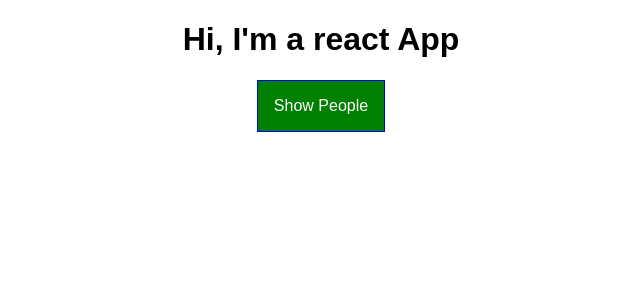
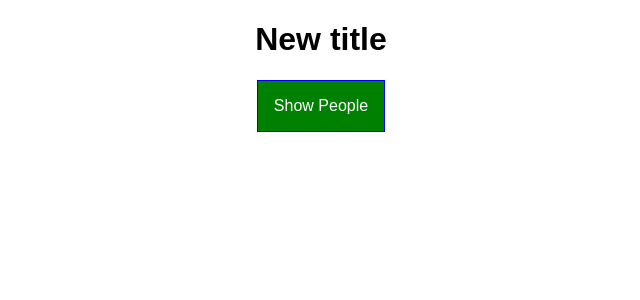
Before and after one commit to imatthews009/reactPractice, a React app: page / in a window 1280 px wide. Shown: the top 300 px of the page, without its empty margins (319-959 px from the left). Built offline with nearby package versions, Linux system fonts and the light colour scheme.

Commit message:
passed prop from index.js to the app.js using this.props

```diff
--- a/src/components/Cockpit/Cockpit.js
+++ b/src/components/Cockpit/Cockpit.js
@@ -18,7 +18,7 @@ const cockpit = (props) => {
 
   return (
     <div className={classes.Cockpit}>
-      <h1 className={assignedClasses.join(' ')}>Hi, I'm a react App</h1>
+      <h1 className={assignedClasses.join(' ')}>{props.appTitle}</h1>
       <button
         clasName={btnClass}
         onClick={props.clicked}>Show People
--- a/src/containers/App.js
+++ b/src/containers/App.js
@@ -77,6 +77,7 @@ class App extends Component {
     return (
       <div className={classes.App}>
         <Cockpit
+          appTitle = {this.props.title}
           showPersons = {this.state.showPersons}
           persons={this.state.persons}
           clicked={this.togglePersonsHandler} />
--- a/src/index.js
+++ b/src/index.js
@@ -4,5 +4,5 @@ import './index.css';
 import App from './containers/App';
 import registerServiceWorker from './registerServiceWorker';
 
-ReactDOM.render(<App />, document.getElementById('root'));
+ReactDOM.render(<App title='New title'/>, document.getElementById('root'));
 registerServiceWorker();
```
